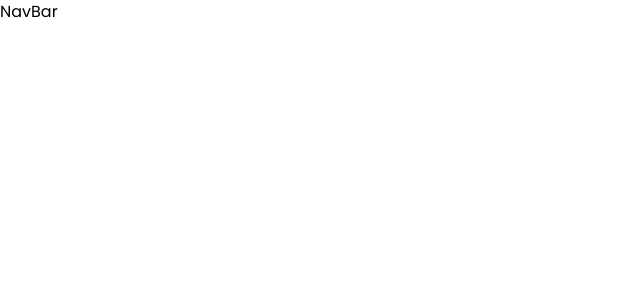
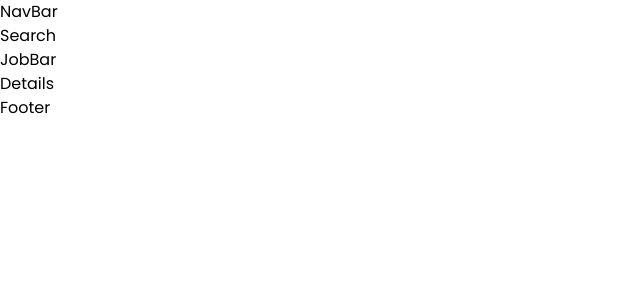
Before and after one commit to ArunprakashLfs/reactui, a React (Create React App) app: page / in a window 1280 px wide. Shown: the top 300 px of the page, without its empty margins (0-640 px from the left). Built offline with nearby package versions, Linux system fonts and the light colour scheme.

Commit message:
imported components in App.js

```diff
--- a/src/App.js
+++ b/src/App.js
@@ -1,11 +1,19 @@
 // import logo from './logo.svg';
 import './App.css';
+import Details from './components/Details/Details';
+import Footer from './components/Footer/Footer';
+import JobBar from './components/JobBar/JobBar';
 import NavBar from './components/NavBar/NavBar';
+import Search from './components/Search/Search';
 
 function App() {
   return (
     <div >
       <NavBar/>
+      <Search/>
+      <JobBar/>
+      <Details/>
+      <Footer/>
     </div>
   );
 }
```
